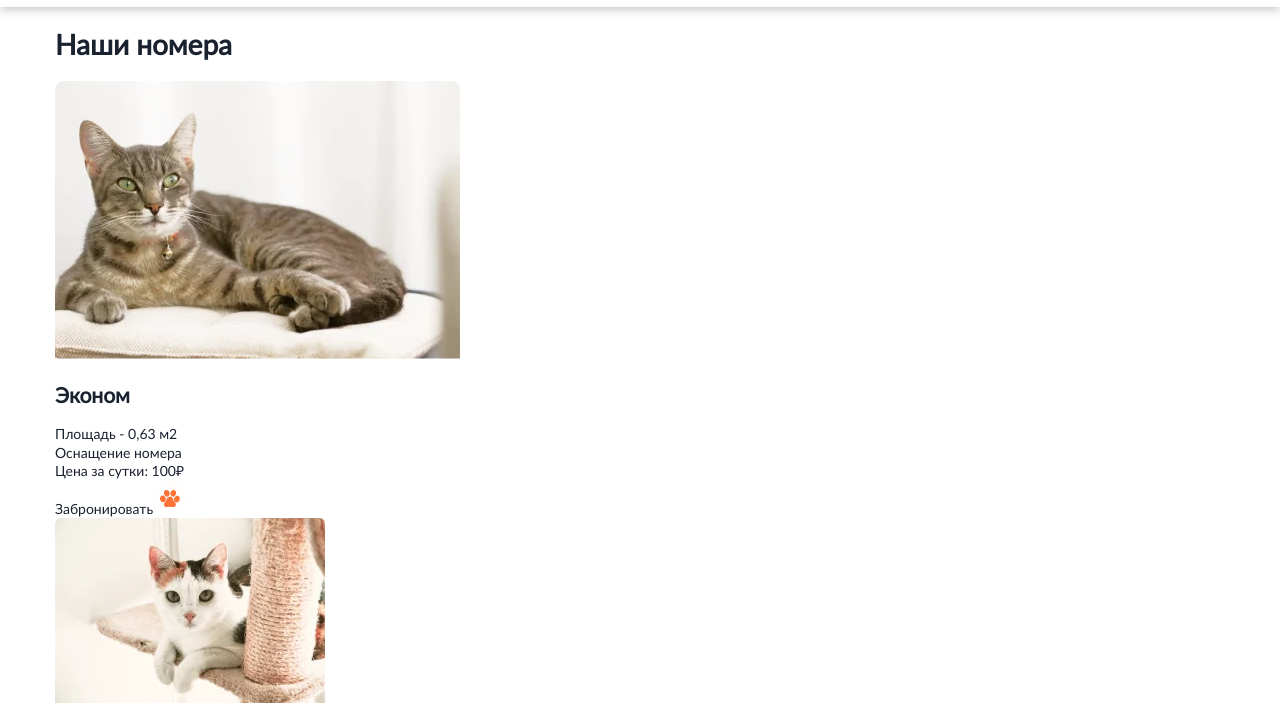
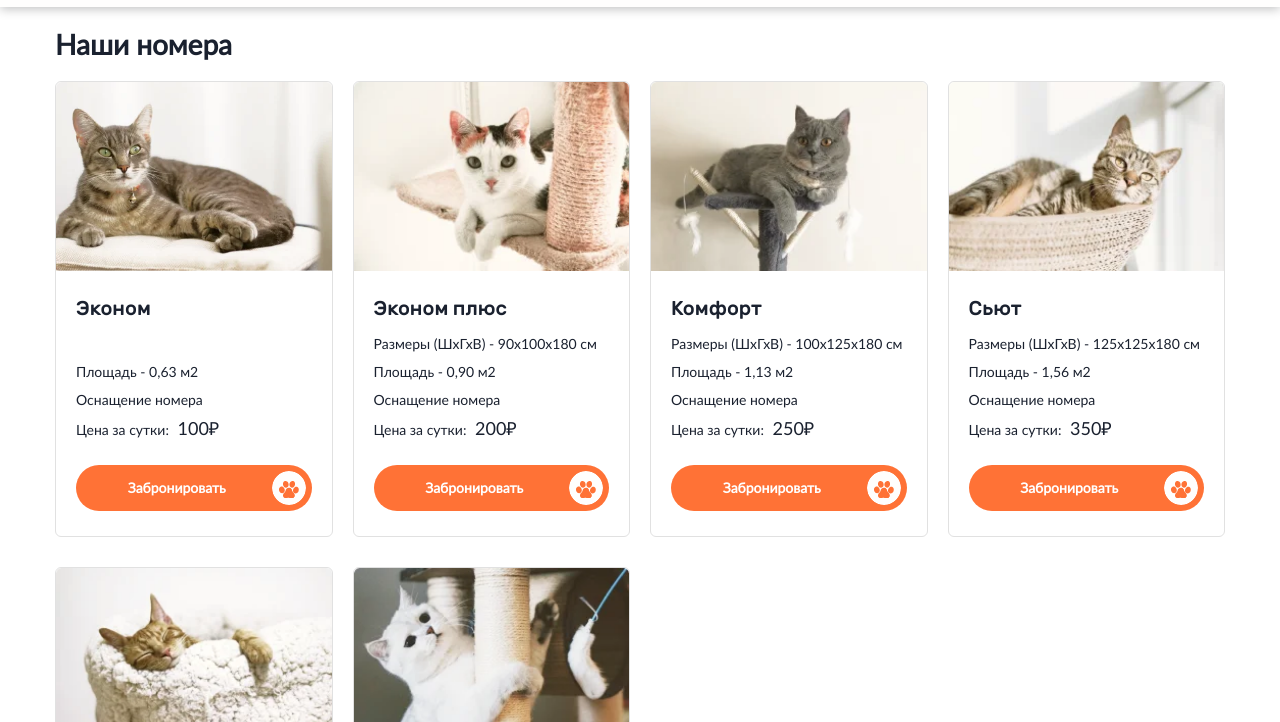
Before and after one commit to lenaryan/kittens, a website: page index.html in a window 1280 px wide. Shown: the part 70-792 px from the top of the page. Drawn offline with Linux system fonts and the light colour scheme.

Commit message:
added styles for cards

```diff
--- a/index.html
+++ b/index.html
@@ -40,7 +40,7 @@
                             <p class="room__equip">Оснащение номера</p>
                             <p class="room__price">Цена за&nbsp;сутки: <span class="price">100₽</span></p>
                         </div>
-                        <a href="#" class="room__book">Забронировать<img src="/src/img/paw.svg" alt="Забронировать"></a>
+                        <a href="#" class="room__book book-btn"><span class="book-btn__text">Забронировать</span><img src="/src/img/paw.svg" alt="Забронировать" class="book-btn__icon"></a>
                     </div>
 
                     <div class="room rooms__item">
@@ -55,7 +55,7 @@
                             <p class="room__equip">Оснащение номера</p>
                             <p class="room__price">Цена за&nbsp;сутки: <span class="price">200₽</span></p>
                         </div>
-                        <a href="#" class="room__book">Забронировать<img src="/src/img/paw.svg" alt="Забронировать"></a>
+                        <a href="#" class="room__book book-btn"><span class="book-btn__text">Забронировать</span><img src="/src/img/paw.svg" alt="Забронировать" class="book-btn__icon"></a>
                     </div>
 
                     <div class="room rooms__item">
@@ -70,7 +70,7 @@
                             <p class="room__equip">Оснащение номера</p>
                             <p class="room__price">Цена за&nbsp;сутки: <span class="price">250₽</span></p>
                         </div>
-                        <a href="#" class="room__book">Забронировать<img src="/src/img/paw.svg" alt="Забронировать"></a>
+                        <a href="#" class="room__book book-btn"><span class="book-btn__text">Забронировать</span><img src="/src/img/paw.svg" alt="Забронировать" class="book-btn__icon"></a>
                     </div>
 
                     <div class="room rooms__item">
@@ -85,7 +85,7 @@
                             <p class="room__equip">Оснащение номера</p>
                             <p class="room__price">Цена за&nbsp;сутки: <span class="price">350₽</span></p>
                         </div>
-                        <a href="#" class="room__book">Забронировать<img src="/src/img/paw.svg" alt="Забронировать"></a>
+                        <a href="#" class="room__book book-btn"><span class="book-btn__text">Забронировать</span><img src="/src/img/paw.svg" alt="Забронировать" class="book-btn__icon"></a>
                     </div>
 
                     <div class="room rooms__item">
@@ -100,7 +100,7 @@
                             <p class="room__equip">Оснащение номера</p>
                             <p class="room__price">Цена за&nbsp;сутки: <span class="price">500₽</span></p>
                         </div>
-                        <a href="#" class="room__book">Забронировать<img src="/src/img/paw.svg" alt="Забронировать"></a>
+                        <a href="#" class="room__book book-btn"><span class="book-btn__text">Забронировать</span><img src="/src/img/paw.svg" alt="Забронировать" class="book-btn__icon"></a>
                     </div>
 
                     <div class="room rooms__item">
@@ -115,7 +115,7 @@
                             <p class="room__equip">Оснащение номера</p>
                             <p class="room__price">Цена за&nbsp;сутки: <span class="price">600₽</span></p>
                         </div>
-                        <a href="#" class="room__book">Забронировать<img src="/src/img/paw.svg" alt="Забронировать"></a>
+                        <a href="#" class="room__book book-btn"><span class="book-btn__text">Забронировать</span><img src="/src/img/paw.svg" alt="Забронировать" class="book-btn__icon"></a>
                     </div>
                 </div>
             </div>
--- a/src/css/main.css
+++ b/src/css/main.css
@@ -0,0 +1,83 @@
+.rooms {
+    display: grid;
+    grid-template-columns: repeat(auto-fit, minmax(250px, 1fr));
+    grid-gap: 30px 20px;
+}
+
+.room {
+    background-color: #FFFFFF;
+    border: 1px solid #E1E1E1;
+    border-radius: 6px;
+    display: flex;
+    flex-direction: column;
+}
+
+.room__pic {
+    display: block;
+    width: 100%;
+}
+
+.room__title {
+    margin: 25px 20px 15px;
+    font-family: 'Rubik', sans-serif;
+    font-weight: 500;
+    font-size: 20px;
+    line-height: 1.2;
+}
+
+.room__conditions {
+    margin: auto 20px 0;
+}
+
+.room__square,
+.room__equip,
+.room__size {
+    margin-bottom: 10px;
+}
+
+.price {
+    font-weight: 500;
+    font-size: 18px;
+    margin: 0 5px;
+    line-height: 1;
+}
+
+.room__book {
+    margin: 25px 20px;
+}
+
+.book-btn {
+    display: flex;
+    align-items: center;
+    background-color: #FF7236;
+    border-radius: 25px;
+    padding: 6px;
+    color: white;
+    font-weight: 600;
+    transition: all 0.2s ease-in-out;
+}
+
+.book-btn__text {
+    flex: 1;
+    text-align: center;
+}
+
+.book-btn__icon {
+    border-radius: 50%;
+    position: relative;
+    transition: all 0.2s ease-in-out;
+}
+
+.book-btn:hover {
+    box-shadow: 0px 4px 4px rgba(0, 0, 0, 0.25);
+}
+
+.book-btn:focus {
+    outline: none;
+    background-color: #F05B1B;
+}
+
+.book-btn:focus .book-btn__icon {
+    top: -1px;
+    box-shadow: 0px 4px 4px rgba(0, 0, 0, 0.25);
+}
```
Also changed, not shown: build/css/style.css.
